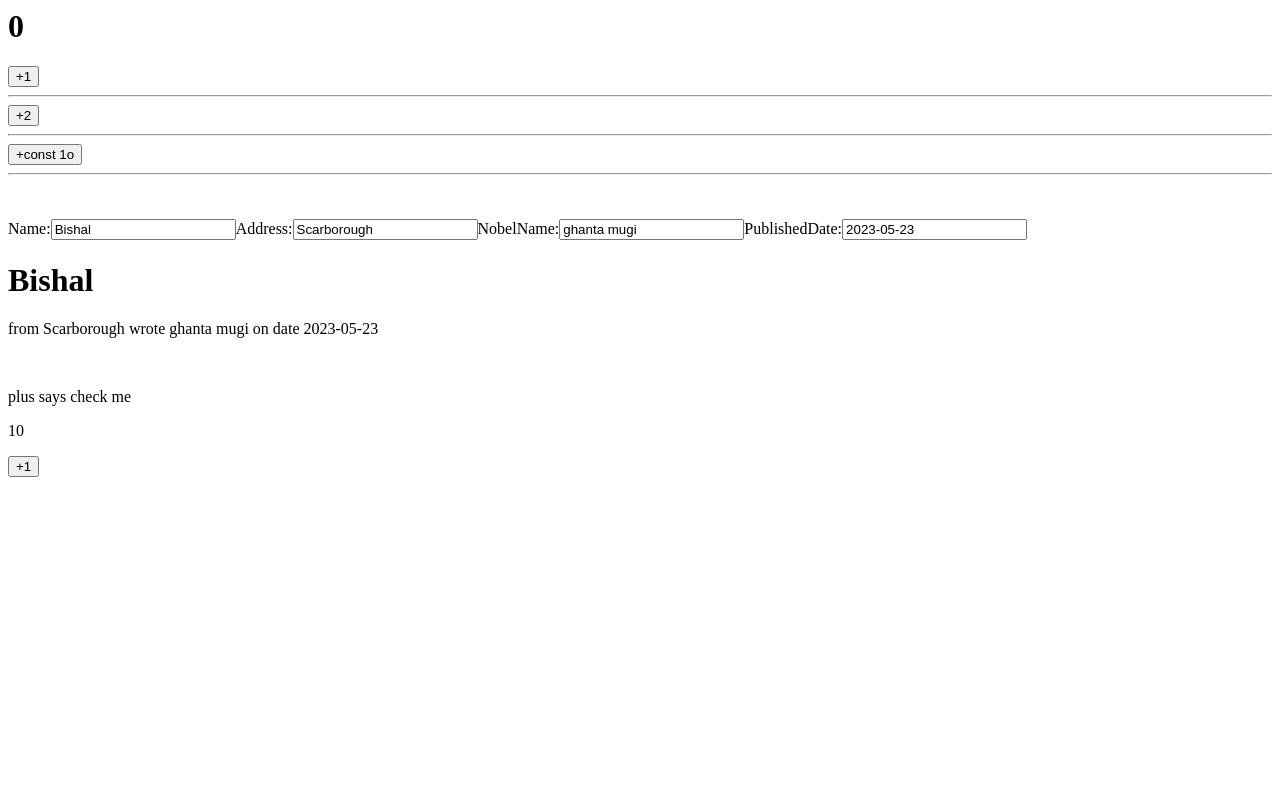
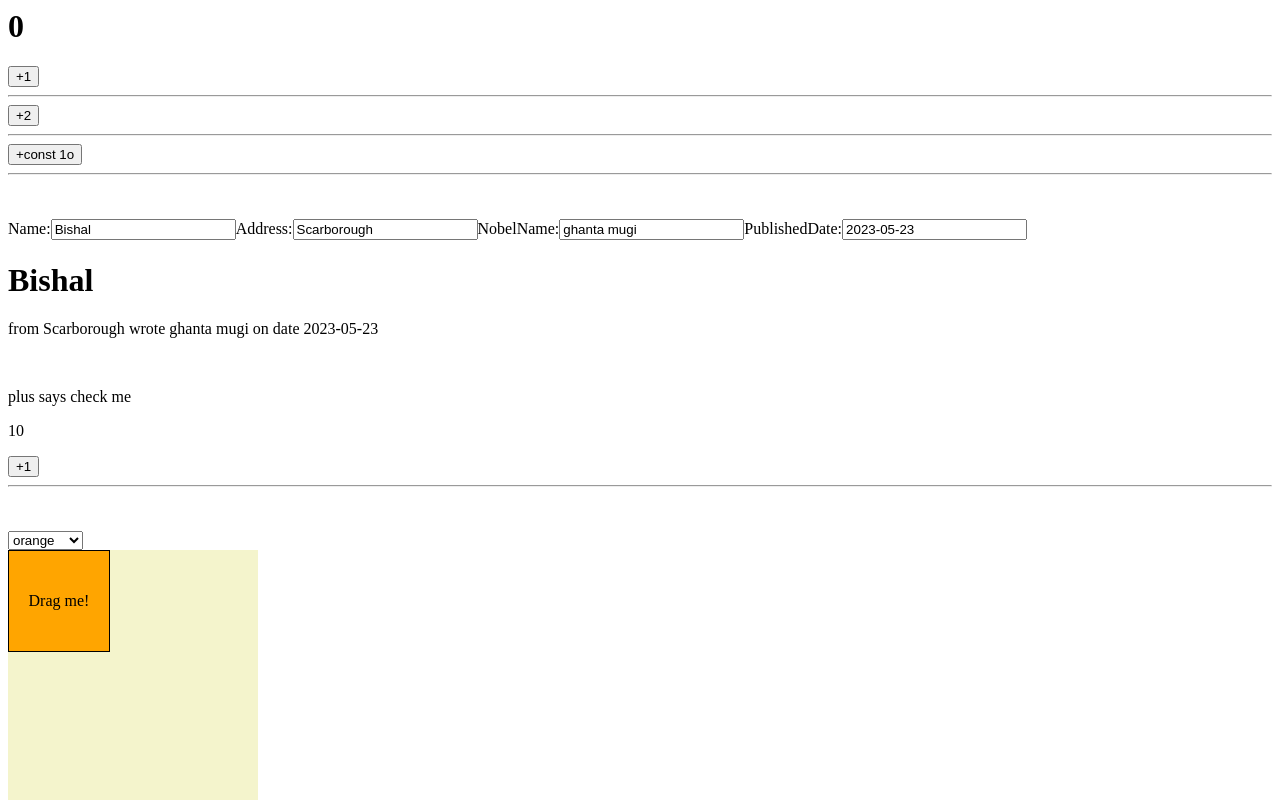
Before and after one commit to bishalkunwar/ReactJSLearning, a React (Create React App) app in the folder learning_try/: page / in a window 1280 px wide. Shown: the part 936-1736 px from the top of the page. Before the commit the page ends 1421 px from the top, so only its background shows below. Built offline with nearby package versions, Linux system fonts and the light colour scheme.

Commit message:
about updating objects in state

```diff
--- a/learning_try/src/App.js
+++ b/learning_try/src/App.js
@@ -219,6 +219,7 @@
 import StateSnap from "./Components/StateSnapshot";
 import Batching from "./Components/StateBatching";
 import ObjectState from "./Components/UpdatingObjectsState";
+import Main from "./Components/fixingMutation/Main";
 
 export default function App(){
   return(
@@ -232,6 +233,8 @@
       <Batching/>
       <hr/><br/><br/>
       <ObjectState/>
+      <hr/><br/><br/>
+      <Main/>
     </div>
   )
 };
--- /dev/null
+++ b/learning_try/src/Components/fixingMutation/Background.js
@@ -0,0 +1,17 @@
+export default function Background({position}){
+
+    return(
+        <div style={{
+            position: 'absolute',
+
+            transform: `translate(
+                ${position.x}px,
+                ${position.y}px,
+            )`,
+            width: 250, height: 250,
+            backgroundColor: 'rgba(200, 200, 0, 0.2',
+        }}
+
+        />
+    );
+};
--- /dev/null
+++ b/learning_try/src/Components/fixingMutation/Box.js
@@ -0,0 +1,50 @@
+import { useState } from "react"
+
+export default function Box({children, color, position, onMove}){
+
+    const[lastCoordinates, setLastCoordinates] = useState(null);
+
+    function handlePointerDown(e){
+          e.target.setPointerCapture(e.pointerId);
+          setLastCoordinates({
+               x: e.clientX,
+               y: e.clientY,
+          });
+    };
+
+    function handlePointerMove(e){
+     if(lastCoordinates){
+
+          setLastCoordinates({
+               x: e.clientX,
+               t: e.clientY
+          });
+
+          const dx = e.clientX - lastCoordinates.x;
+          const dy = e.clientY - lastCoordinates.y;
+
+          onMove(dx, dy);
+    }}
+
+    function handlePointerUp(e){
+          setLastCoordinates(null);
+    }
+    return(
+       <div onPointerDown={handlePointerDown} onPointerMove={handlePointerMove} onPointerUp={handlePointerUp}
+       style={{
+          width: 100, height: 100, cursor: 'grab',
+          backgroundColor: color,
+          position: 'absolute',
+          border: '1px solid black',
+          display: 'flex',
+          justifyContent: 'center',
+          alignItems: 'center',
+
+          transform: `translate(
+               ${position.x}px, ${position.y}px
+          )`,
+       }} >
+          {children}
+       </div>
+    )
+};
--- /dev/null
+++ b/learning_try/src/Components/fixingMutation/Main.js
@@ -0,0 +1,55 @@
+import { useState } from 'react';
+import Background from './Background.js';
+import Box from './Box.js';
+
+const initialPosition = {
+  x: 0,
+  y: 0
+};
+
+export default function Canvas() {
+  const [shape, setShape] = useState({
+    color: 'orange',
+    position: initialPosition
+  });
+
+  function handleMove(dx, dy) {
+    setShape({
+      ...shape,
+      position: {
+        x: shape.position.x + dx,
+        y: shape.position.y + dy,
+      }
+    });
+  }
+
+  function handleColorChange(e) {
+    setShape({
+      ...shape,
+      color: e.target.value
+    });
+  }
+
+  return (
+    <>
+      <select
+        value={shape.color}
+        onChange={handleColorChange}
+      >
+        <option value="orange">orange</option>
+        <option value="lightpink">lightpink</option>
+        <option value="aliceblue">aliceblue</option>
+      </select>
+      <Background
+        position={initialPosition}
+      />
+      <Box
+        color={shape.color}
+        position={shape.position}
+        onMove={handleMove}
+      >
+        Drag me!
+      </Box>
+    </>
+  );
+}
```
